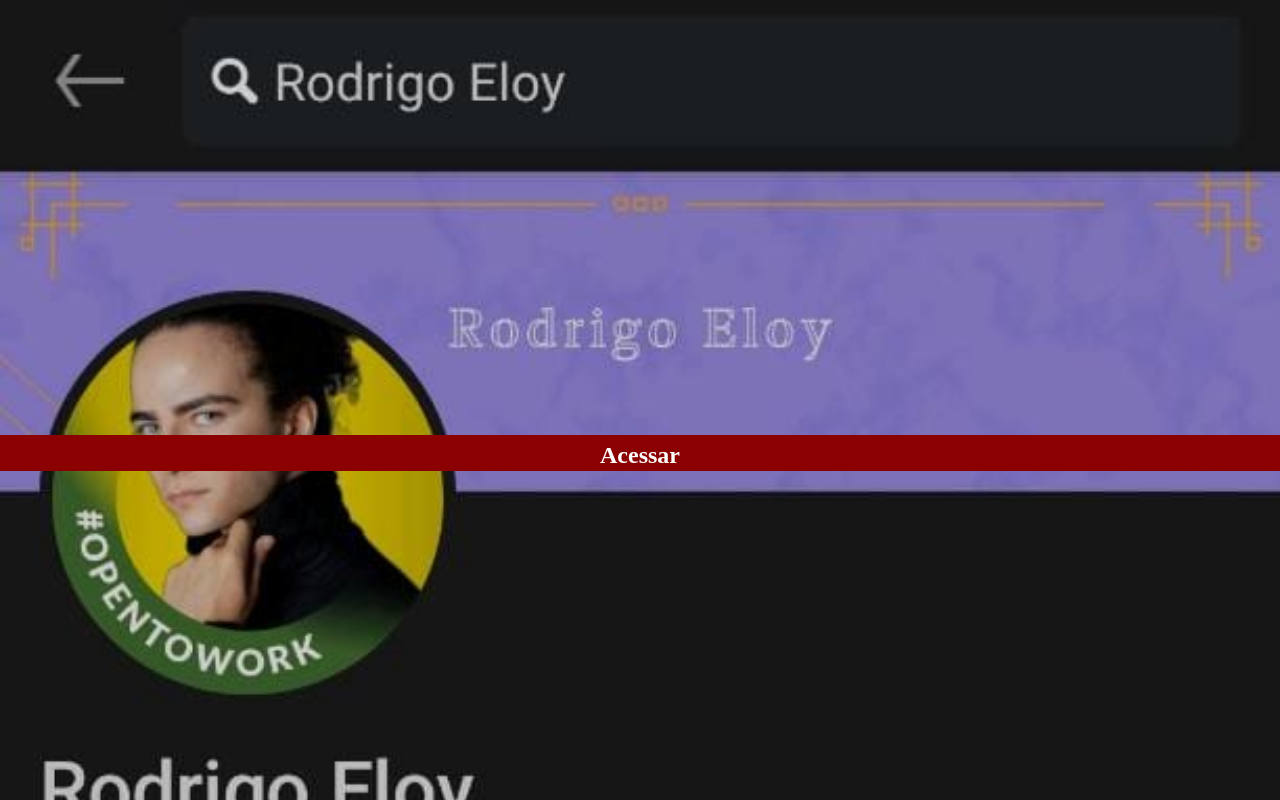
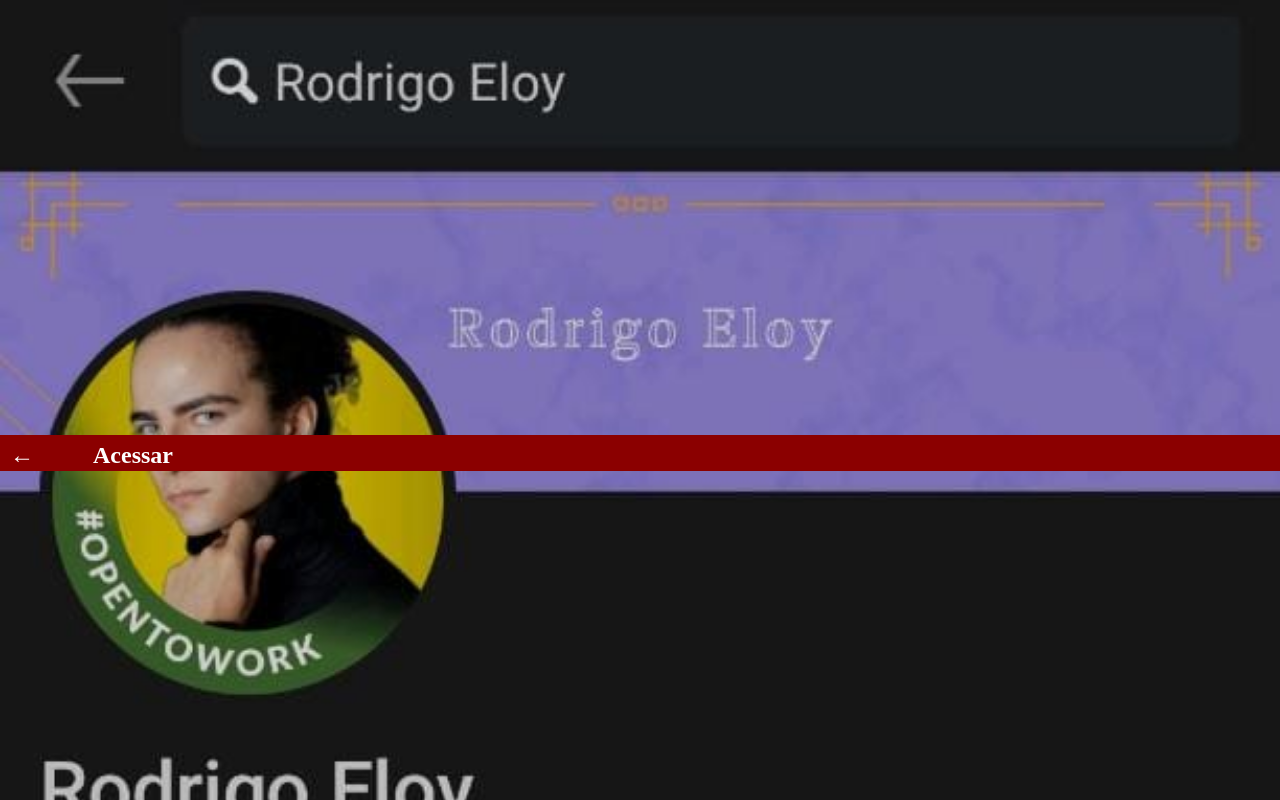
Before and after one commit to rreloy/minhas-redes-sociais-projeto, a plain HTML site: page linkedinpage.html in a window 1280 px wide. Drawn offline with Linux system fonts and the light colour scheme.

Commit message:
pages ok

```diff
--- a/linkedinpage.html
+++ b/linkedinpage.html
@@ -24,34 +24,53 @@
         div{
 
             margin-top: 435px;
-            text-align: center;
             background-color: darkred;
             padding-bottom: 2px;
             padding-top: 7px;
 
         }
-        a{
-            margin-top: 10px;
+        a#voltar {
+
             background-color: darkred;
             color: white;
             font-size: 1.5em;
             font-weight: bold;
             text-decoration: none;
+            margin-left: 10px;
 
         }
 
-        a:hover {
+        a#acessar {
+            background-color: darkred;
+            color: white;
+            font-size: 1.5em;
+            font-weight: bold;
+            text-decoration: none;
+            margin-left: 55px;
+
+        }
+
+        a#acessar:hover {
             text-decoration: underline;
 
         }
 
+
+
+        a#voltar:hover {
+            text-decoration: underline;
+
+        }
     </style>
 </head>
 <body>
-   <footer>
+
     <div>
-        <a href="https://www.linkedin.com/in/rodrigo-eloy-0530a8243/" target="_blank">Acessar</a>
+
+        <a id="voltar" href="home.html">&#8592;</a>
+
+        <a id="acessar" href="https://www.linkedin.com/in/rodrigo-eloy-0530a8243/" target="_blank">Acessar</a>
     </div>
-   </footer>
+
 </body>
 </html>
```
Also changed, not shown: gitpage.html (+24 -5 lines), instapage.html (+24 -5 lines).
